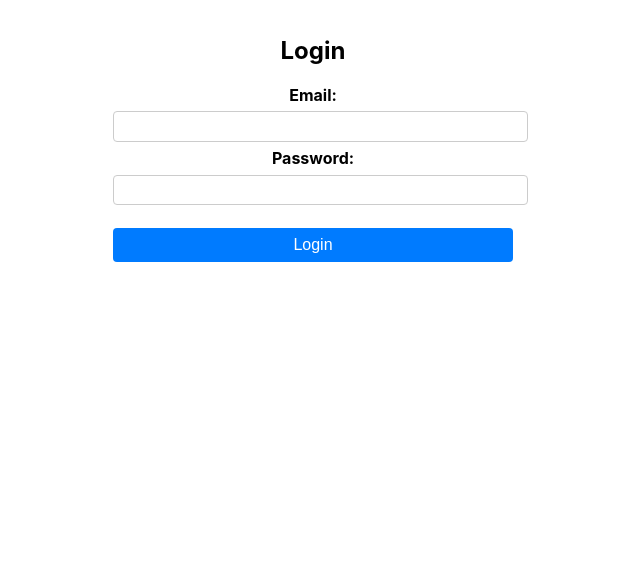
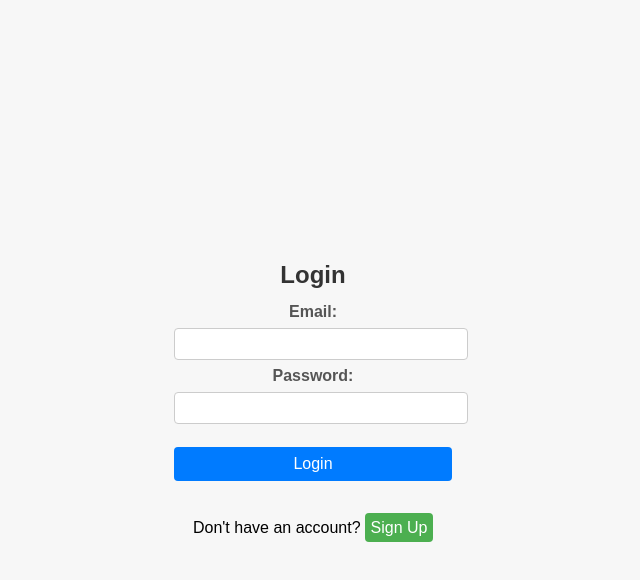
Before and after one commit to TzlilMa/Or-community-association, a React (Create React App) app in the folder my-app/: page / in a window 1280 px wide. Shown: the top 580 px of the page, without its empty margins (327-967 px from the left). Built offline with nearby package versions, Linux system fonts and the light colour scheme; no server answers.

Commit message:
creat regestration file and open file spwcific for fire base

```diff
--- a/my-app/src/App.js
+++ b/my-app/src/App.js
@@ -4,6 +4,7 @@ import { BrowserRouter as Router, Route, Routes } from 'react-router-dom';
 import { AuthProvider } from './login/AuthContext';
 import Login from './login/loginPage';
 import PersonalArea from './pages/PersonalArea';
+import RegistrationForm from './registrationForm';
 import PrivateRoute from './login/PrivateRoute'; // Match the file name exactly
 
 function App() {
@@ -13,6 +14,7 @@ function App() {
         <Routes>
           <Route path="/" element={<Login />} />
           <Route path="/personal-area" element={<PrivateRoute><PersonalArea /></PrivateRoute>} />
+          <Route path="/registrationForm" element={<RegistrationForm />} />
         </Routes>
       </Router>
     </AuthProvider>
--- a/my-app/src/login/firebase.js
+++ b/my-app/src/fireBase/firebase.js
@@ -1,6 +1,8 @@
 // src/firebase.js
 import { initializeApp } from 'firebase/app';
 import { getAuth } from 'firebase/auth';
+import { getFirestore } from 'firebase/firestore'; // Import getFirestore
+import { doc, setDoc } from 'firebase/firestore'; // Import doc and setDoc
 
 // Your web app's Firebase configuration
 const firebaseConfig = {
@@ -19,4 +21,7 @@ const app = initializeApp(firebaseConfig);
 // Initialize Firebase Authentication and get a reference to the service
 const auth = getAuth(app);
 
-export { auth };
+// Initialize Firestore and get a reference to the database
+const db = getFirestore(app);
+
+export { auth, db, doc, setDoc }; // Export auth, db, doc, and setDoc
--- a/my-app/src/login/AuthContext.js
+++ b/my-app/src/login/AuthContext.js
@@ -1,7 +1,7 @@
 // src/AuthContext.js
 import React, { createContext, useContext, useEffect, useState } from 'react';
 import { onAuthStateChanged } from 'firebase/auth';
-import { auth } from './firebase';
+import { auth } from '../fireBase/firebase';
 
 const AuthContext = createContext();
 
--- a/my-app/src/login/loginPage.js
+++ b/my-app/src/login/loginPage.js
@@ -1,10 +1,10 @@
 import React, { useState } from 'react';
 import { useNavigate } from 'react-router-dom';
 import { signInWithEmailAndPassword } from 'firebase/auth';
-import { auth } from './firebase';
+import { auth } from '../fireBase/firebase';
 import './loginPage.css';
 
-const Login = () => {
+const LoginPage = () => {
   const [email, setEmail] = useState('');
   const [password, setPassword] = useState('');
   const [error, setError] = useState('');
@@ -16,8 +16,12 @@ const Login = () => {
       await signInWithEmailAndPassword(auth, email, password);
       navigate('/personal-area');
     } catch (error) {
-      setError(alert("password wrong"));
+      setError('Invalid email or password.');
     }
+  };
+
+  const handleSignup = () => {
+    navigate('/registrationForm');
   };
 
   return (
@@ -45,8 +49,9 @@ const Login = () => {
         {error && <p className="error-message">{error}</p>}
         <button type="submit">Login</button>
       </form>
+      <p>Don't have an account? <button onClick={handleSignup}>Sign Up</button></p>
     </div>
   );
 };
 
-export default Login;
+export default LoginPage;
--- a/my-app/src/pages/PersonalArea.js
+++ b/my-app/src/pages/PersonalArea.js
@@ -1,6 +1,6 @@
 import React from 'react';
 import { useNavigate } from 'react-router-dom';
-import { auth } from '../login/firebase'; // Adjust the import path as needed
+import { auth } from '../fireBase/firebase'; // Adjust the import path as needed
 import NavigationBar from '../navBar'; // Import NavigationBar component
 import '../NavigationBar.css'; // Import NavigationBar CSS file
 
--- /dev/null
+++ b/my-app/src/registrationForm.css
@@ -0,0 +1,74 @@
+/* RegistrationForm.css */
+
+body {
+  font-family: 'Arial', sans-serif;
+  background-color: #f7f7f7;
+  display: flex;
+  justify-content: center;
+  align-items: center;
+  height: 100vh;
+  margin: 0;
+}
+
+.container {
+  width: 80%; /* Use percentage for width */
+  max-width: 400px; /* Ensure it doesn't grow too large */
+  padding: 2%; /* Use percentage for padding */
+  background-color: #ffffff;
+  box-shadow: 0 0 10px rgba(0, 0, 0, 0.1);
+  border-radius: 8px;
+  text-align: center;
+}
+
+h2 {
+  margin-bottom: 5%;
+  color: #333;
+}
+
+form {
+  display: flex;
+  flex-direction: column;
+  align-items: stretch;
+}
+
+label {
+  margin-bottom: 1%;
+  color: #555;
+  text-align: left;
+}
+
+input,
+textarea,
+select {
+  padding: 2%; /* Use percentage for padding */
+  margin-bottom: 3%; /* Use percentage for margin */
+  border: 1px solid #ddd;
+  border-radius: 4px;
+  font-size: 14px;
+  width: 100%;
+}
+
+textarea {
+  resize: vertical;
+  min-height: 80px;
+}
+
+button {
+  padding: 2%; /* Use percentage for padding */
+  background-color: #4CAF50;
+  color: white;
+  border: none;
+  border-radius: 4px;
+  cursor: pointer;
+  font-size: 16px;
+  transition: background-color 0.3s;
+}
+
+button:hover {
+  background-color: #45a049;
+}
+
+.error {
+  color: red;
+  margin-bottom: 3%; /* Use percentage for margin */
+}
--- /dev/null
+++ b/my-app/src/registrationForm.js
@@ -0,0 +1,90 @@
+import React, { useState } from 'react';
+import { createUserWithEmailAndPassword } from 'firebase/auth';
+import { auth,setDoc, doc, db } from './fireBase/firebase';
+import './registrationForm.css'; // Import the CSS file
+
+
+const RegistrationForm = () => {
+  const [email, setEmail] = useState('');
+  const [password, setPassword] = useState('');
+  const [firstName, setFirstName] = useState('');
+  const [lastName, setLastName] = useState('');
+  const [age, setAge] = useState('');
+  const [personalStory, setPersonalStory] = useState('');
+  const [sex, setSex] = useState('');
+  const [isAdmin, setIsAdmin] = useState(false);
+  const [error, setError] = useState(null);
+
+  const handleRegistration = async (e) => {
+    e.preventDefault();
+    try {
+      // Create user in Firebase Authentication
+      const userCredential = await createUserWithEmailAndPassword(auth, email, password);
+      const user = userCredential.user;
+
+      // Store additional user data in Firestore
+      await addUserToFirestore(user.email, { email, firstName, lastName, age, personalStory, sex, isAdmin });
+
+      // Clear form fields
+      setEmail('');
+      setPassword('');
+      setFirstName('');
+      setLastName('');
+      setAge('');
+      setPersonalStory('');
+      setSex('');
+      setIsAdmin(false);
+    } catch (error) {
+      setError(error.message);
+    }
+  };
+
+  const addUserToFirestore = async (email, userData) => {
+    try {
+      await setDoc(doc(db, 'users', email), userData);
+    } catch (error) {
+      console.error('Error adding user to Firestore:', error);
+      throw error;
+    }
+  };
+
+  return (
+    <div>
+      <h2>Registration Form</h2>
+      {error && <p>{error}</p>}
+      <form onSubmit={handleRegistration}>
+        <label>Email:</label>
+        <input type="email" value={email} onChange={(e) => setEmail(e.target.value)} required />
+        <br />
+        <label>Password:</label>
+        <input type="password" value={password} onChange={(e) => setPassword(e.target.value)} required />
+        <br />
+        <label>First Name:</label>
+        <input type="text" value={firstName} onChange={(e) => setFirstName(e.target.value)} required />
+        <br />
+        <label>Last Name:</label>
+        <input type="text" value={lastName} onChange={(e) => setLastName(e.target.value)} required />
+        <br />
+        <label>Age:</label>
+        <input type="number" value={age} onChange={(e) => setAge(e.target.value)} />
+        <br />
+        <label>Personal Story:</label>
+        <textarea value={personalStory} onChange={(e) => setPersonalStory(e.target.value)} />
+        <br />
+        <label>Sex:</label>
+        <select value={sex} onChange={(e) => setSex(e.target.value)}>
+          <option value="">Select</option>
+          <option value="male">Male</option>
+          <option value="female">Female</option>
+        </select>
+        <br />
+        <label>Is Admin:</label>
+        <input type="checkbox" checked={isAdmin} onChange={(e) => setIsAdmin(e.target.checked)} />
+        <br />
+        <button type="submit">Register</button>
+      </form>
+    </div>
+  );
+};
+
+export default RegistrationForm;
```
